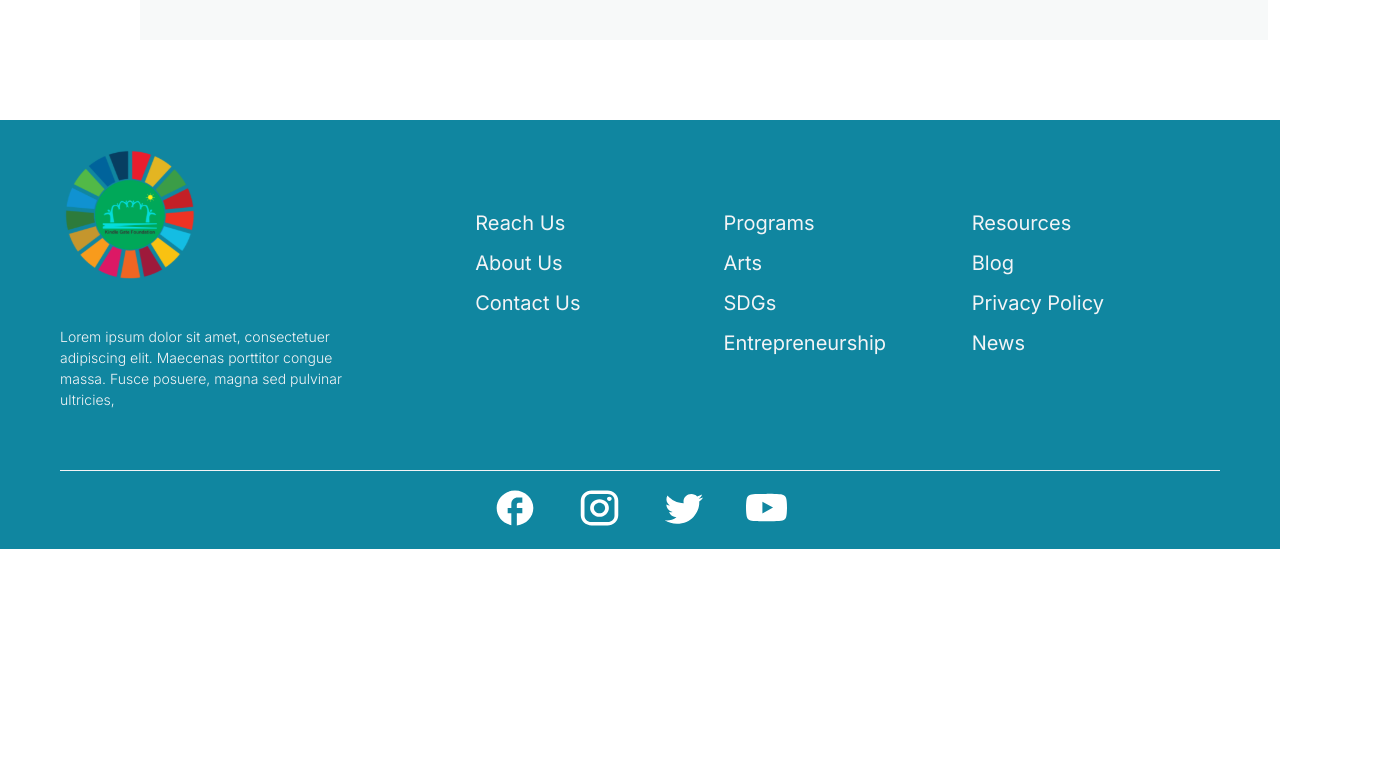
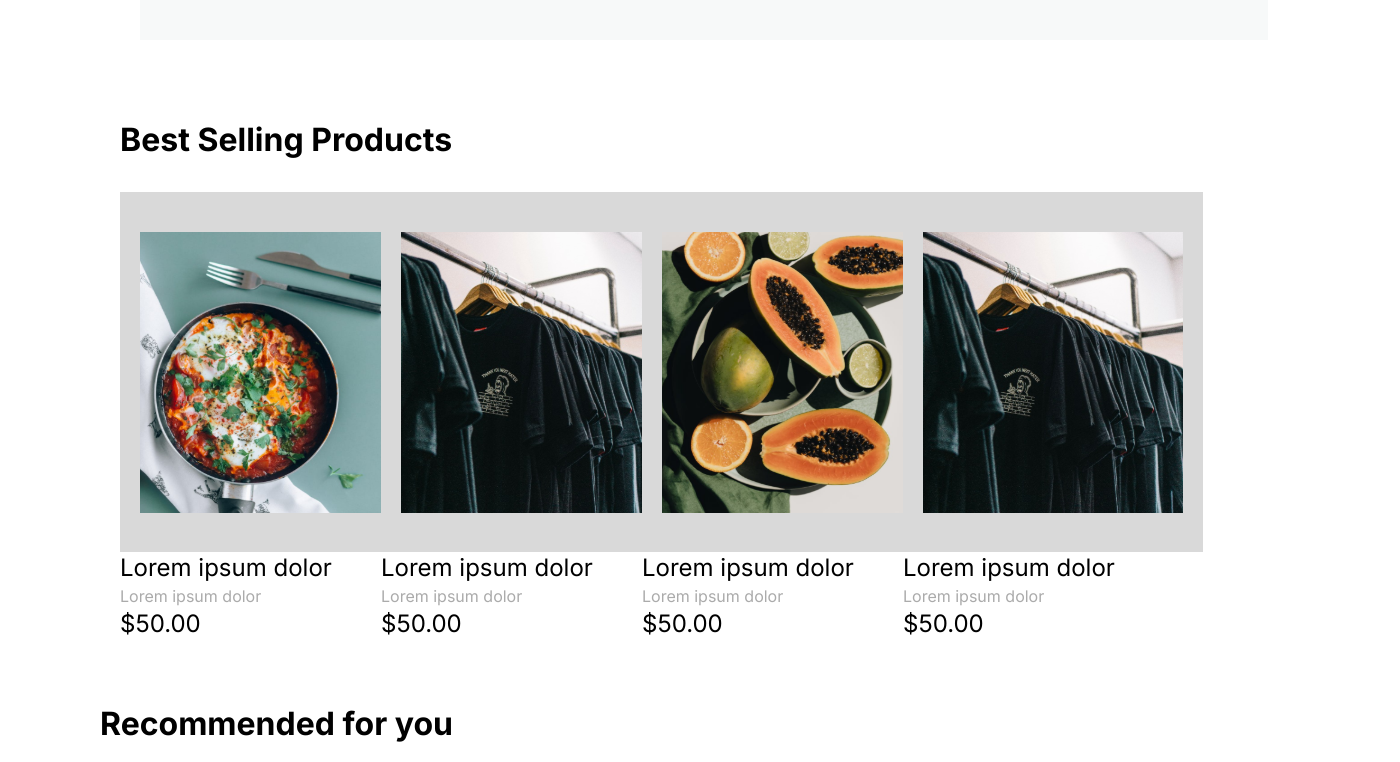
Before and after one commit to Fortzy05/cause-shop-v.1.0, a Next.js app: page /contact-us in a window 1280 px wide. Shown: the part 1800-2562 px from the top of the page, 1400 px wide, since content can reach past the window. Before the commit the page ends 2349 px from the top, so only its background shows below. Built offline with nearby package versions, Linux system fonts and the light colour scheme.

Commit message:
built the contact-us with an element showing shop recommended product

```diff
--- /dev/null
+++ b/src/app/components/Recommendation.js
@@ -0,0 +1,16 @@
+import React from 'react'
+import Image from 'next/image';
+export default function Recommendation() {
+  return (
+    <section className="w-full ">
+      <h1 className="text-[#000000] my-5 pl-[100px] font-bold text-[2rem] leading-10">
+        Recommended for you
+      </h1>
+      <div className="flex  w-[1400px] h-full mx-auto  ">
+        <Image src="/Rectangle 1449.svg" width={499} height={499} alt='' />
+        <Image src="/Rectangle 1450.svg" width={499} height={499} alt='' />
+        <Image src="/Rectangle 1451.svg" width={499} height={499} alt=''/>
+      </div>
+    </section>
+  );
+}
--- /dev/null
+++ b/src/app/components/product.json
@@ -0,0 +1,31 @@
+[
+  {
+    "id": "1",
+    "name": "Lorem ipsum dolor",
+    "description": "Lorem ipsum dolor",
+    "price": "$50.00",
+    "image": "/Rectangle 1472.svg"
+  },
+  {
+    "id": "2",
+    "name": "Lorem ipsum dolor",
+    "description": "Lorem ipsum dolor",
+    "price": "$50.00",
+    "image": "/Rectangle 1433.svg"
+  },
+  {
+    "id": "3",
+    "name": "Lorem ipsum dolor",
+    "description": "Lorem ipsum dolor",
+    "price": "$50.00",
+    "image": "/Rectangle 1471.svg"
+  },
+  {
+    "id": "4",
+    "name": "Lorem ipsum dolor",
+    "description": "Lorem ipsum dolor",
+    "price": "$50.00",
+    "image": "/Rectangle 1433.svg"
+  }
+
+]
--- a/src/app/contact-us/page.js
+++ b/src/app/contact-us/page.js
@@ -12,6 +12,8 @@ import { useFormik } from "formik";
 import { ToastContainer, toast } from "react-toastify";
 import "react-toastify/dist/ReactToastify.css";
 import { contactSchema } from "../components/schema";
+import Recommendation from "../components/Recommendation";
+import product from "../components/product.json"
 export default function Page() {
    const initialValues = {
      firstName: "",
@@ -66,7 +68,6 @@ export default function Page() {
           </p>
         </div>
       </div>
-
       <section className="bg-[#EFEFEF]  w-full h-[168px] ">
         <div className="flex gap-8 items-center justify-center h-full">
           <div className="items-center flex flex-col gap-2">
@@ -269,7 +270,7 @@ export default function Page() {
                   )}
                 </div>
 
-                <div className="flex justify-end mt-6">
+                <div className="flex justify-end mt-24">
                   <button
                     type="submit"
                     disabled={isSubmitting}
@@ -285,6 +286,42 @@ export default function Page() {
         </div>
       </section>
       <ToastContainer />
+      <section>
+        <h1 className="text-[#000000] mb-8 pl-[120px] font-bold text-[2rem] leading-10">
+          Best Selling Products
+        </h1>
+        <div className="grid grid-cols-4 gap-1 px-[120px]">
+          {product.map((item, index) => {
+            return (
+              <div key={item.id} className="">
+                <div className="">
+                  <div className="w-[300px] flex justify-center items-center h-[360px] bg-[#D9D9D9]">
+                    <Image
+                      src={item.image}
+                      height={290}
+                      width={260}
+                      alt={item.name}
+                      className=""
+                    />
+                  </div>
+                  <h1 className="text-[#000000] text-[24px] leading-8">
+                    {item.name}
+                  </h1>
+                  <p className="text-[#ABABAB] text-[1rem] leading-6">
+                    {item.description}
+                  </p>
+                  <div>
+                    <h1 className="text-[#000000] text-[24px] leading-8 mb-11">
+                      {item.price}
+                    </h1>
+                  </div>
+                </div>
+              </div>
+            );
+          })}
+        </div>
+      </section>
+      <Recommendation />
       <Footer />
     </section>
   );
--- a/src/app/shop-now/page.js
+++ b/src/app/shop-now/page.js
@@ -5,6 +5,7 @@ import Image from "next/image";
 import Header from "../components/Header";
 import Footer from "../components/Footer";
 import shop from "../components/shop.json";
+import Recommendation from "../components/Recommendation";
 export default function Page() {
   const [text, setText] = useState("All Categories");
   const [category, setCategory] = useState(" What's New In");
@@ -212,6 +213,7 @@ export default function Page() {
           </div>
         </div>
       </section>
+      <Recommendation />
       <Footer />
     </section>
   );
```
